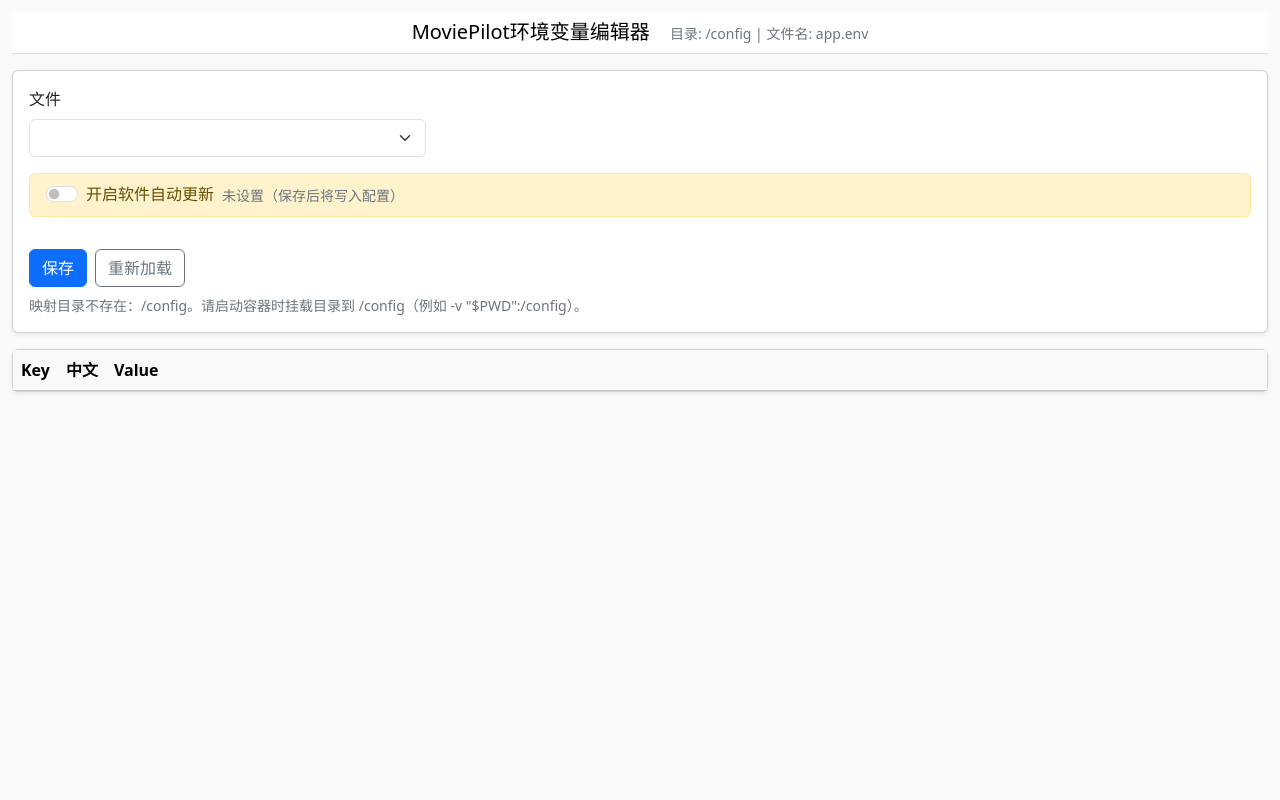
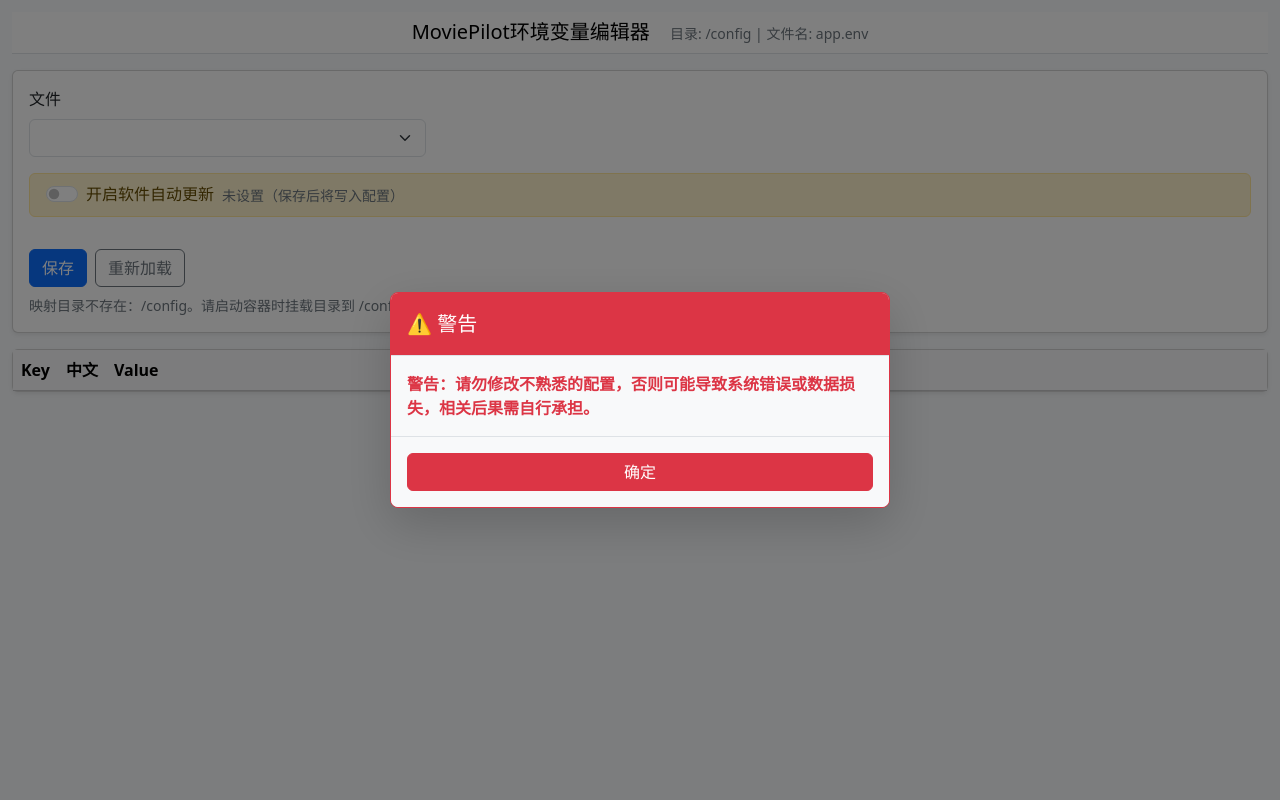
Before and after one commit to jackloves111/Docker, a Flask app: page / in a window 1280 px wide. Run offline with Flask 3, Linux system fonts and the light colour scheme; data that the repository does not hold is empty; some libraries are stand-ins or nearby versions.

Commit message:
feat: 添加配置修改警告弹窗
在页面加载时显示警告弹窗，提醒用户谨慎修改不熟悉的配置，以避免系统错误或数据损失。同时引入Bootstrap JS库以支持模态框功能。

```diff
--- a/env-editor/templates/index.html
+++ b/env-editor/templates/index.html
@@ -73,6 +73,25 @@
         </div>
       </div>
     </main>
+
+    <!-- Warning Modal -->
+    <div class="modal fade" id="warningModal" data-bs-backdrop="static" data-bs-keyboard="false" tabindex="-1" aria-labelledby="warningModalLabel" aria-hidden="true">
+      <div class="modal-dialog modal-dialog-centered">
+        <div class="modal-content border-danger shadow-lg">
+          <div class="modal-header bg-danger text-white">
+            <h5 class="modal-title" id="warningModalLabel">⚠️ 警告</h5>
+          </div>
+          <div class="modal-body text-danger fw-bold bg-light">
+            警告：请勿修改不熟悉的配置，否则可能导致系统错误或数据损失，相关后果需自行承担。
+          </div>
+          <div class="modal-footer bg-light">
+            <button type="button" class="btn btn-danger w-100" data-bs-dismiss="modal">确定</button>
+          </div>
+        </div>
+      </div>
+    </div>
+
+    <script src="https://cdn.jsdelivr.net/npm/bootstrap@5.3.3/dist/js/bootstrap.bundle.min.js"></script>
 
     <script>
       const state = {
@@ -407,6 +426,13 @@
 
       (function init() {
         loadFiles();
+        // Show warning modal
+        try {
+          const warningModal = new bootstrap.Modal(document.getElementById('warningModal'));
+          warningModal.show();
+        } catch (e) {
+          console.error("Failed to show warning modal:", e);
+        }
       })();
     </script>
   </body>
```
